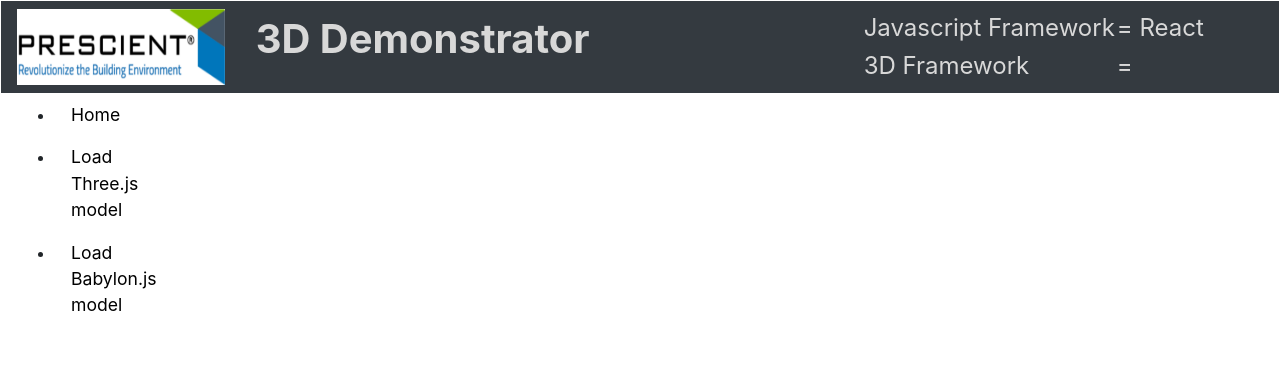
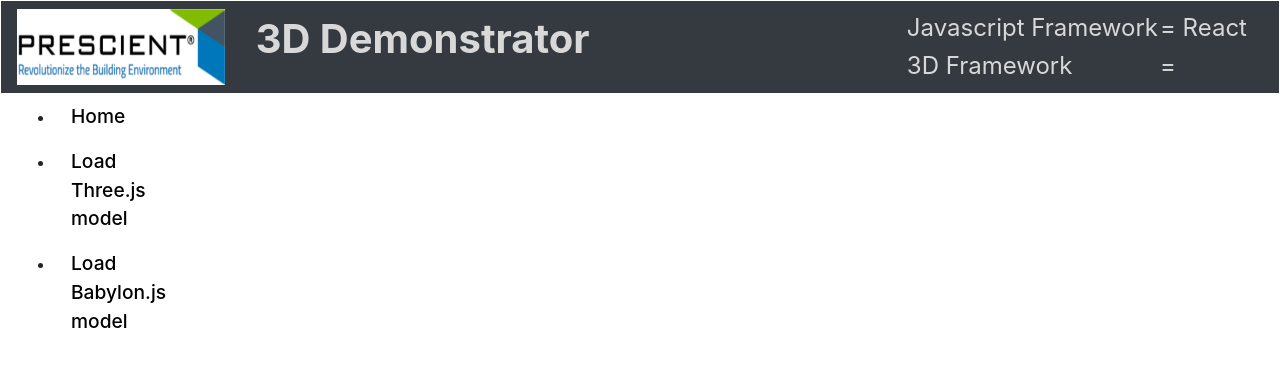
Before and after one commit to niranjankala/react-webgl, a React (Create React App) app: page /babylonobjloader in a window 1280 px wide. Shown: the top 366 px of the page. Built offline with nearby package versions, Linux system fonts and the light colour scheme.

Commit message:
--corrected layout and hide axes

```diff
--- a/src/components/App.css
+++ b/src/components/App.css
@@ -61,5 +61,6 @@
 ul.side-nav > li > a.nav-link {
   text-decoration: none !important;
   color: black !important;
-  font-size: 1.1rem !important;
+  font-size: 1.2rem !important;
+  font-weight: 500;
 }
--- a/src/components/babylonobjloader.jsx
+++ b/src/components/babylonobjloader.jsx
@@ -93,7 +93,7 @@ class BabylonOBJLoader extends Component {
       scene.registerBeforeRender(() => {
         light.position = this.camera.position;
       });
-      this.showAxis(10, scene);
+      //this.showAxis(10, scene);
       // Return the created scene
       return scene;
     };
--- a/src/components/navbar.jsx
+++ b/src/components/navbar.jsx
@@ -19,7 +19,7 @@ class NavBar extends Component {
                 <div className="col-md-6 col-lg-6">
                     <span className="navbar-brand-text"> {this.props.title}</span>
                 </div>
-                <div className="col-md-4 col-lg-4">
+                <div className="col-md-4 col-lg-4 d-flex justify-content-end">
                     <table id="heder-table">
                         <tbody>
                             <tr>
--- a/src/components/threeobjloader.jsx
+++ b/src/components/threeobjloader.jsx
@@ -81,12 +81,15 @@ class ThreeOBJLoader extends Component {
     scene.add(skybox);
   };
 
+  showAxis = (scene) => {
+    const axes = new THREE.AxesHelper(50);
+    axes.position.y = axes.position.y - .5;
+    this.scene.add(axes);
+  }
   createScene = () => {
     this.scene = new THREE.Scene();
     this.scene.background = new THREE.Color(0xffffff);
-    const axes = new THREE.AxesHelper(50);
-    axes.position.y = axes.position.y - 0.5;
-    this.scene.add(axes);
+    //this.showAxis(this.scene);
     this.createGrondPlane(this.scene);
     this.createGrid(this.scene);
 
```
